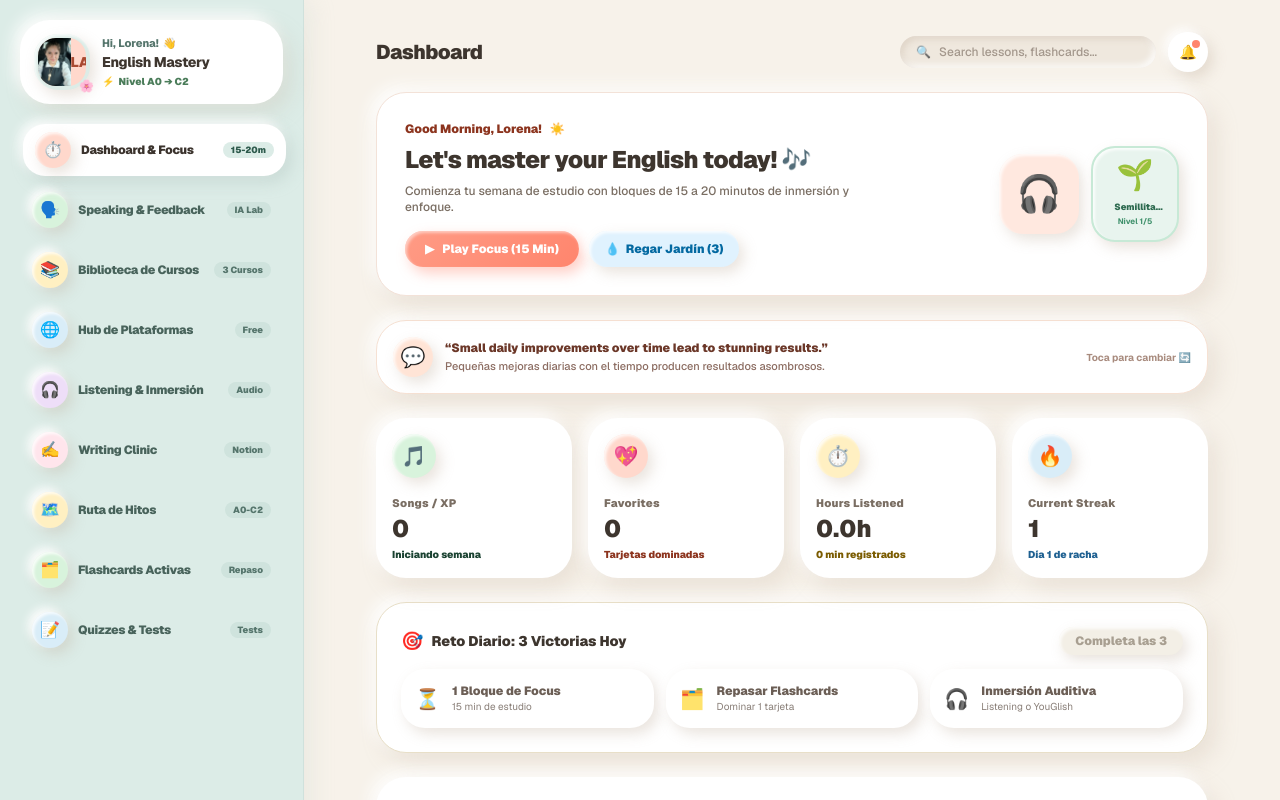
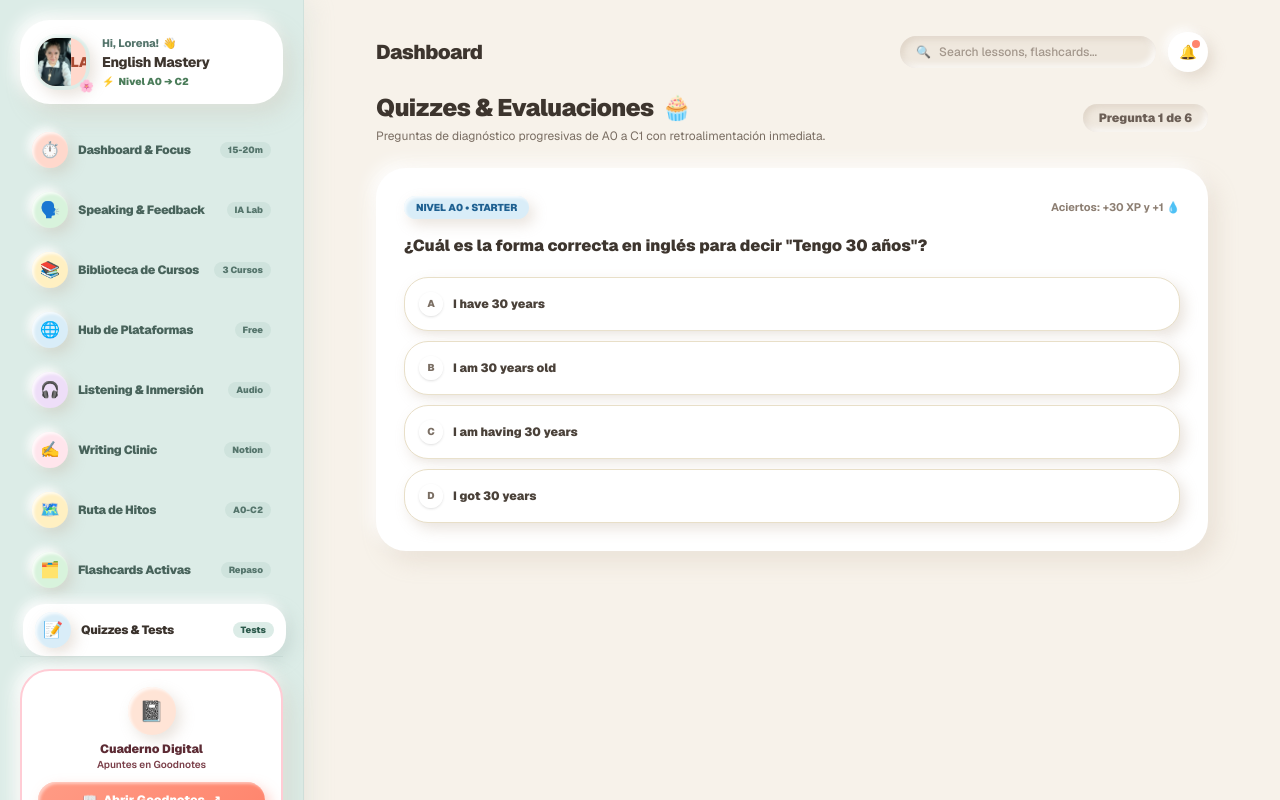
Before and after one commit to lorenaolah-maker/english-mastery-web, a Next.js app: page / in a window 1280 px wide. Shown: the top 800 px of the page. Built offline with nearby package versions, Linux system fonts and the light colour scheme.

Commit message:
Incorporar banco de quizzes con boton de siguiente pregunta y feedback

```diff
--- a/src/app/page.tsx
+++ b/src/app/page.tsx
@@ -3,7 +3,7 @@
 import React, { useState, useEffect } from 'react';
 
 export default function Home() {
-  const [activeTab, setActiveTab] = useState('pomodoro');
+  const [activeTab, setActiveTab] = useState('quizzes');
 
   // Métricas persistentes
   const [xp, setXp] = useState(0);
@@ -13,7 +13,7 @@ export default function Home() {
 
   // Sistema de Jardín y Planta Viva
   const [waterDrops, setWaterDrops] = useState(3);
-  const [plantStage, setPlantStage] = useState(1); // 1 a 5
+  const [plantStage, setPlantStage] = useState(1);
 
   // Misiones Diarias (Quests)
   const [questPomo, setQuestPomo] = useState(false);
@@ -107,9 +107,79 @@ export default function Home() {
     { lvl: 'C2', cat: 'Modismos', front: 'To hit the nail on the head', back: 'Dar en el clavo / acertar con total exactitud 🎯' },
   ];
 
-  // Quiz State
-  const [quizAnswer, setQuizAnswer] = useState<string | null>(null);
-  const [quizScore, setQuizScore] = useState<number | null>(null);
+  // BANCO DE PREGUNTAS SECUENCIALES PARA QUIZZES
+  const quizList = [
+    {
+      level: 'NIVEL A0 • Starter',
+      question: '¿Cuál es la forma correcta en inglés para decir "Tengo 30 años"?',
+      options: [
+        { text: 'I have 30 years', correct: false },
+        { text: 'I am 30 years old', correct: true },
+        { text: 'I am having 30 years', correct: false },
+        { text: 'I got 30 years', correct: false },
+      ],
+      explanation: 'En inglés la edad se indica con el verbo To Be ("I am ... years old"), nunca con "have".'
+    },
+    {
+      level: 'NIVEL A1 • Presente Simple',
+      question: 'Completa la oración: "She _____ coffee every single morning."',
+      options: [
+        { text: 'drink', correct: false },
+        { text: 'drinking', correct: false },
+        { text: 'drinks', correct: true },
+        { text: 'is drink', correct: false },
+      ],
+      explanation: 'En Presente Simple, a las terceras personas (he, she, it) se les añade "-s" al verbo.'
+    },
+    {
+      level: 'NIVEL A2 • Pasado Simple',
+      question: '¿Cuál es el pasado del verbo irregular "BUY" (comprar)?',
+      options: [
+        { text: 'Buyed', correct: false },
+        { text: 'Bought', correct: true },
+        { text: 'Brought', correct: false },
+        { text: 'Boat', correct: false },
+      ],
+      explanation: 'El pasado de "buy" es "bought" (ojo: "brought" es el pasado de "bring").'
+    },
+    {
+      level: 'NIVEL B1 • Present Perfect',
+      question: 'Elige la opción correcta: "I have lived in this city _____ five years."',
+      options: [
+        { text: 'since', correct: false },
+        { text: 'for', correct: true },
+        { text: 'during', correct: false },
+        { text: 'ago', correct: false },
+      ],
+      explanation: 'Se utiliza "for" para periodos o duraciones de tiempo, y "since" para puntos de partida exactos.'
+    },
+    {
+      level: 'NIVEL B2 • Preposiciones & Phrasal Verbs',
+      question: '¿Qué significa el phrasal verb "LOOK FORWARD TO"?',
+      options: [
+        { text: 'Mirar hacia adelante con precaución', correct: false },
+        { text: 'Esperar algo con mucha emoción e ilusión', correct: true },
+        { text: 'Buscar un objeto extraviado', correct: false },
+        { text: 'Investigar un problema técnico', correct: false },
+      ],
+      explanation: '"Look forward to" expresa entusiasmo por un evento futuro (ej: I look forward to seeing you).'
+    },
+    {
+      level: 'NIVEL C1 • Inversión Enfatizada',
+      question: 'Completa la inversión formal: "Hardly _____ home when the phone rang."',
+      options: [
+        { text: 'I had arrived', correct: false },
+        { text: 'had I arrived', correct: true },
+        { text: 'did I arrived', correct: false },
+        { text: 'I arrived', correct: false },
+      ],
+      explanation: 'Tras adverbios negativos iniciales como "Hardly" o "Scarcely", se invierte el sujeto y el auxiliar (Had I arrived).'
+    }
+  ];
+
+  const [currentQuizIdx, setCurrentQuizIdx] = useState(0);
+  const [selectedAnswer, setSelectedAnswer] = useState<string | null>(null);
+  const [isAnswerCorrect, setIsAnswerCorrect] = useState<boolean | null>(null);
 
   // Timer Effect
   useEffect(() => {
@@ -195,6 +265,23 @@ export default function Home() {
     }
   };
 
+  const handleSelectQuizOption = (option: { text: string; correct: boolean }) => {
+    if (selectedAnswer !== null) return; // Evitar doble selección
+    setSelectedAnswer(option.text);
+    setIsAnswerCorrect(option.correct);
+    if (option.correct) {
+      setXp(prev => prev + 30);
+      setWaterDrops(prev => prev + 1);
+      showSaveNotice('🎉 ¡Correcto! +30 XP y +1 💧 Gotita de agua ganada');
+    }
+  };
+
+  const handleNextQuiz = () => {
+    setSelectedAnswer(null);
+    setIsAnswerCorrect(null);
+    setCurrentQuizIdx(prev => (prev + 1) % quizList.length);
+  };
+
   return (
     <div className="flex min-h-screen bg-[#F7F2EA] text-[#4A4139] font-sans antialiased selection:bg-[#FCD5CE]">
       {/* ESTILOS DE RELIEVE Y SOMBRAS 3D CLAY */}
@@ -254,7 +341,7 @@ export default function Home() {
       {/* BARRA LATERAL SALVIA */}
       <aside className="w-76 shrink-0 bg-[#DCECE7] p-5 flex flex-col justify-between border-r border-[#CFE1DC] shadow-[6px_0_24px_rgba(180,200,195,0.2)]">
         <div>
-          {/* AVATAR CON EFECTO 3D */}
+          {/* AVATAR */}
           <div className="clay-card-big p-3.5 mb-5 flex items-center gap-3 bg-[#FFFFFF]/90">
             <div className="relative w-14 h-14 rounded-[24px] p-1 bg-[#DCECE7] clay-icon-big flex items-center justify-center shrink-0">
               <div className="w-full h-full rounded-[18px] overflow-hidden bg-[#FFD8CC] flex items-center justify-center font-bold text-[#A84A32]">
@@ -324,7 +411,7 @@ export default function Home() {
           </nav>
         </div>
 
-        {/* ACCESO A GOODNOTES */}
+        {/* GOODNOTES */}
         <div className="pt-3 border-t border-[#CFE1DC]">
           <div className="clay-card-big p-4 bg-gradient-to-br from-[#FFE8DF] via-[#FFD8CC] to-[#FFCAD4] border-2 border-[#FFCCD5] flex flex-col items-center text-center relative overflow-hidden">
             <div className="w-12 h-12 rounded-2xl bg-[#FFE4D6] clay-icon-big flex items-center justify-center text-xl mb-1 shadow-inner">
@@ -379,11 +466,10 @@ export default function Home() {
         </div>
 
         {/* ========================================================= */}
-        {/* 1. FOCUS & POMODORO CON PLANTA VIVA Y DAILY QUESTS */}
+        {/* 1. FOCUS & POMODORO */}
         {/* ========================================================= */}
         {activeTab === 'pomodoro' && (
           <div className="space-y-6">
-            {/* BANNER PRINCIPAL CON PLANTA VIVA INTERACTIVA */}
             <div className="clay-card-big p-6 sm:p-7 bg-gradient-to-r from-[#FFF2EB] via-[#FFF8F3] to-[#FFFFFF] flex flex-col sm:flex-row items-center justify-between gap-5 relative overflow-hidden border border-[#F3E2D8]">
               <div className="space-y-2 z-10 w-full sm:w-auto">
                 <div className="flex items-center gap-2 text-xs font-black text-[#8C341E]">
@@ -412,7 +498,6 @@ export default function Home() {
                 </div>
               </div>
 
-              {/* JARDÍN INTERACTIVO */}
               <div className="flex items-center gap-3">
                 <div className="w-20 h-20 rounded-[28px] bg-[#FFE8DF] clay-icon-big flex items-center justify-center text-4xl shadow-inner">
                   🎧
@@ -429,7 +514,7 @@ export default function Home() {
               </div>
             </div>
 
-            {/* FRASE INSPIRACIONAL TÁCTIL */}
+            {/* FRASE INSPIRACIONAL */}
             <div
               onClick={() => setQuoteIdx((quoteIdx + 1) % quotes.length)}
               className="clay-card-big p-4 bg-[#FFF9F2] border border-[#F6E1D3] cursor-pointer hover:scale-[1.01] transition-transform flex items-center gap-3"
@@ -444,7 +529,7 @@ export default function Home() {
               <span className="text-[10px] text-[#A88B7E] font-bold shrink-0">Toca para cambiar 🔄</span>
             </div>
 
-            {/* 4 TARJETAS PASTEL INICIADAS DESDE CERO */}
+            {/* TARJETAS PASTEL */}
             <div className="grid grid-cols-2 sm:grid-cols-4 gap-3 sm:gap-4">
               {[
                 { label: 'Songs / XP', val: `${xp}`, sub: 'Iniciando semana', bg: 'bg-[#D8F3DC]', icon: '🎵', text: 'text-[#1B4332]' },
@@ -465,7 +550,7 @@ export default function Home() {
               ))}
             </div>
 
-            {/* MISIONES DIARIAS / DAILY QUESTS */}
+            {/* MISIONES DIARIAS */}
             <div className="clay-card-big p-5 sm:p-6 space-y-3.5 border border-[#E8DFC8]">
               <div className="flex justify-between items-center">
                 <div className="flex items-center gap-2">
@@ -538,7 +623,7 @@ export default function Home() {
               </div>
             </div>
 
-            {/* BARRA DE RANGO EN NIVEL 1 */}
+            {/* BARRA DE RANGO */}
             <div className="clay-card-big p-5 sm:p-6 space-y-2.5">
               <div className="flex justify-between items-center">
                 <div className="flex items-center gap-2">
@@ -561,7 +646,7 @@ export default function Home() {
               </div>
             </div>
 
-            {/* LOGROS PASTEL SALIDOS CON RELIEVE 3D */}
+            {/* LOGROS PASTEL */}
             <div>
               <h2 className="text-xs font-black uppercase tracking-wider text-[#7A6E63] mb-3 flex items-center gap-1.5">
                 <span>🏆</span> Logros de Consistencia
@@ -588,7 +673,7 @@ export default function Home() {
               </div>
             </div>
 
-            {/* TEMPORIZADOR 3D INTERACTIVO */}
+            {/* TEMPORIZADOR 3D */}
             <div className="clay-card-big p-6 space-y-4">
               <div className="flex justify-between items-center">
                 <div>
@@ -701,7 +786,7 @@ export default function Home() {
         )}
 
         {/* ========================================================= */}
-        {/* 3. BIBLIOTECA DE CURSOS (BOTONES AJUSTADOS RESPONSIVOS) */}
+        {/* 3. BIBLIOTECA DE CURSOS */}
         {/* ========================================================= */}
         {activeTab === 'cursos' && (
           <div className="space-y-6">
@@ -749,7 +834,6 @@ export default function Home() {
                 </div>
               </div>
 
-              {/* FILA DE CONTROL ADAPTABLE */}
               <div className="pt-3 border-t border-[#F3E7DC] flex flex-wrap sm:flex-nowrap items-center gap-2.5">
                 <span className="text-xs font-bold text-[#6D635B] whitespace-nowrap">Semana completada:</span>
                 <select
@@ -801,7 +885,6 @@ export default function Home() {
                 </div>
               </div>
 
-              {/* FILA DE CONTROL ADAPTABLE */}
               <div className="pt-3 border-t border-[#F3E7DC] flex flex-wrap sm:flex-nowrap items-center gap-2.5">
                 <span className="text-xs font-bold text-[#6D635B] whitespace-nowrap">Telenovela / Bloque:</span>
                 <input
@@ -854,7 +937,6 @@ export default function Home() {
                 </div>
               </div>
 
-              {/* FILA DE CONTROL ADAPTABLE */}
               <div className="pt-3 border-t border-[#F3E7DC] flex flex-wrap sm:flex-nowrap items-center gap-2.5">
                 <span className="text-xs font-bold text-[#6D635B] whitespace-nowrap">Módulo activo:</span>
                 <select
@@ -1231,65 +1313,89 @@ export default function Home() {
         )}
 
         {/* ========================================================= */}
-        {/* 9. QUIZZES & EVALUACIONES */}
+        {/* 9. QUIZZES & EVALUACIONES (BANCO COMPLETO CON BOTÓN SIGUIENTE) */}
         {/* ========================================================= */}
         {activeTab === 'quizzes' && (
           <div className="space-y-6">
+            <div className="flex flex-col sm:flex-row sm:items-center justify-between gap-3">
               <div>
                 <h1 className="text-2xl font-black text-[#3D352E] tracking-tight flex items-center gap-2">
                   Quizzes & Evaluaciones <span>🧁</span>
                 </h1>
-              <p className="text-[#7A6E63] text-xs mt-1">Preguntas de diagnóstico de nivel con opciones en relieve y toque de color pastel.</p>
+                <p className="text-[#7A6E63] text-xs mt-1">Preguntas de diagnóstico progresivas de A0 a C1 con retroalimentación inmediata.</p>
+              </div>
+              <div className="clay-inset-pill px-4 py-1.5 text-xs font-black text-[#6B5E55] self-start sm:self-auto">
+                Pregunta {currentQuizIdx + 1} de {quizList.length}
+              </div>
             </div>
 
             <div className="clay-card-big p-6 sm:p-7 space-y-4">
+              <div className="flex justify-between items-center">
                 <span className="text-[10px] font-black uppercase px-3 py-1 rounded-full bg-[#D9EDF8] text-[#1E6091] clay-icon-big inline-block">
-                Nivel A0 • Pregunta de Diagnóstico
+                  {quizList[currentQuizIdx].level}
                 </span>
-              <div className="text-sm font-black text-[#3D352E]">
-                ¿Cuál es la forma correcta en inglés para decir &quot;Tengo 30 años&quot;?
+                <span className="text-[11px] font-bold text-[#8C7E72]">
+                  Aciertos: +30 XP y +1 💧
+                </span>
               </div>
 
-              <div className="space-y-2.5">
-                {[
-                  { text: 'I have 30 years', correct: false, colorBg: 'bg-[#FFF2EB] hover:bg-[#FFE8DF]', border: 'border-[#FADCD1]' },
-                  { text: 'I am 30 years old', correct: true, colorBg: 'bg-[#EBF5EE] hover:bg-[#DDF0E3]', border: 'border-[#D0EADB]' },
-                  { text: 'I am having 30 years', correct: false, colorBg: 'bg-[#FFF7E6] hover:bg-[#FFEECE]', border: 'border-[#FCE5B5]' },
-                  { text: 'I got 30 years', correct: false, colorBg: 'bg-[#F2F4FD] hover:bg-[#E6EAFA]', border: 'border-[#DBE2F8]' },
-                ].map((op, idx) => (
+              <div className="text-sm sm:text-base font-black text-[#3D352E] leading-snug">
+                {quizList[currentQuizIdx].question}
+              </div>
+
+              <div className="space-y-2.5 pt-1">
+                {quizList[currentQuizIdx].options.map((op, idx) => {
+                  const isSelected = selectedAnswer === op.text;
+                  let btnStyle = "bg-[#FFFFFF] text-[#4A4139] border-[#E8DFC8]";
+
+                  if (selectedAnswer !== null) {
+                    if (op.correct) {
+                      btnStyle = "bg-[#D8F3DC] text-[#1B4332] border-[#74C69D] font-extrabold";
+                    } else if (isSelected && !op.correct) {
+                      btnStyle = "bg-[#FFD8CC] text-[#8C341E] border-[#FCA5A5] font-extrabold";
+                    } else {
+                      btnStyle = "bg-[#F3EFE6] text-[#A89F91] border-transparent opacity-60";
+                    }
+                  }
+
+                  return (
                     <button
                       key={idx}
-                    onClick={() => {
-                      setQuizAnswer(op.text);
-                      setQuizScore(op.correct ? 100 : 0);
-                      if (op.correct) {
-                        setXp(prev => prev + 30);
-                        setWaterDrops(prev => prev + 1);
-                      }
-                    }}
-                    className={`w-full text-left p-3.5 rounded-[20px] text-xs font-black transition-all border ${op.border} ${
-                      quizAnswer === op.text
-                        ? op.correct
-                          ? 'clay-icon-big bg-[#D8F3DC] text-[#1B4332] border-[#74C69D]'
-                          : 'clay-icon-big bg-[#FFD8CC] text-[#8C341E] border-[#FCA5A5]'
-                        : `clay-icon-big ${op.colorBg} text-[#4A4139]`
-                    }`}
+                      onClick={() => handleSelectQuizOption(op)}
+                      disabled={selectedAnswer !== null}
+                      className={`w-full text-left p-3.5 rounded-[20px] text-xs font-black transition-all border clay-icon-big ${btnStyle}`}
                     >
-                    <span className="flex items-center gap-2">
-                      <span className="w-5 h-5 rounded-full bg-white/80 flex items-center justify-center text-[10px] font-black text-[#7A6E63] shadow-sm">
+                      <span className="flex items-center gap-2.5">
+                        <span className="w-6 h-6 rounded-full bg-white/80 flex items-center justify-center text-[10px] font-black text-[#7A6E63] shadow-sm shrink-0">
                           {String.fromCharCode(65 + idx)}
                         </span>
                         <span>{op.text}</span>
                       </span>
                     </button>
-                ))}
+                  );
+                })}
               </div>
 
-              {quizScore !== null && (
-                <div className={`p-4 rounded-[20px] text-xs font-bold clay-inset-pill ${quizScore === 100 ? 'text-[#1B4332] bg-[#D8F3DC]' : 'text-[#8C341E] bg-[#FFD8CC]'}`}>
-                  {quizScore === 100
-                    ? '🎉 ¡Correcto! En inglés la edad se ES con el verbo To Be, no se tiene (+30 XP y +1 💧).'
-                    : '❌ Incorrecto. Recuerda: en inglés nunca se usa "have" para la edad, sino el verbo To Be ("I am ... years old").'}
+              {/* RETROALIMENTACIÓN Y BOTÓN SIGUIENTE */}
+              {selectedAnswer !== null && (
+                <div className="space-y-3 pt-2">
+                  <div className={`p-4 rounded-[20px] text-xs font-bold clay-inset-pill leading-relaxed ${
+                    isAnswerCorrect ? 'text-[#1B4332] bg-[#D8F3DC]' : 'text-[#8C341E] bg-[#FFD8CC]'
+                  }`}>
+                    <div className="font-black text-sm mb-0.5">
+                      {isAnswerCorrect ? '🎉 ¡Respuesta Correcta!' : '❌ Incorrecto'}
+                    </div>
+                    {quizList[currentQuizIdx].explanation}
+                  </div>
+
+                  <div className="flex gap-3 pt-1">
+                    <button
+                      onClick={handleNextQuiz}
+                      className="flex-1 py-3.5 rounded-[20px] clay-btn-orange text-xs font-black flex items-center justify-center gap-2"
+                    >
+                      <span>➡️</span> {currentQuizIdx + 1 === quizList.length ? 'Comenzar de Nuevo' : 'Siguiente Pregunta'}
+                    </button>
+                  </div>
                 </div>
               )}
             </div>
```
Lines whose indentation alone changed are shown as unchanged.
